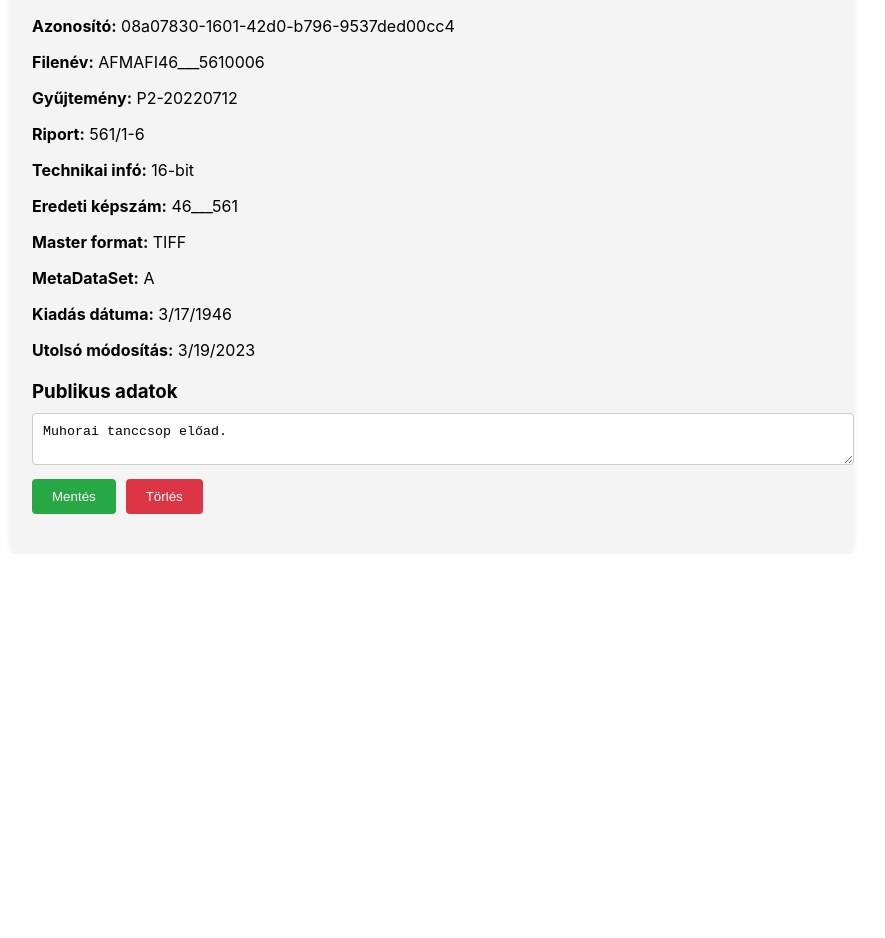
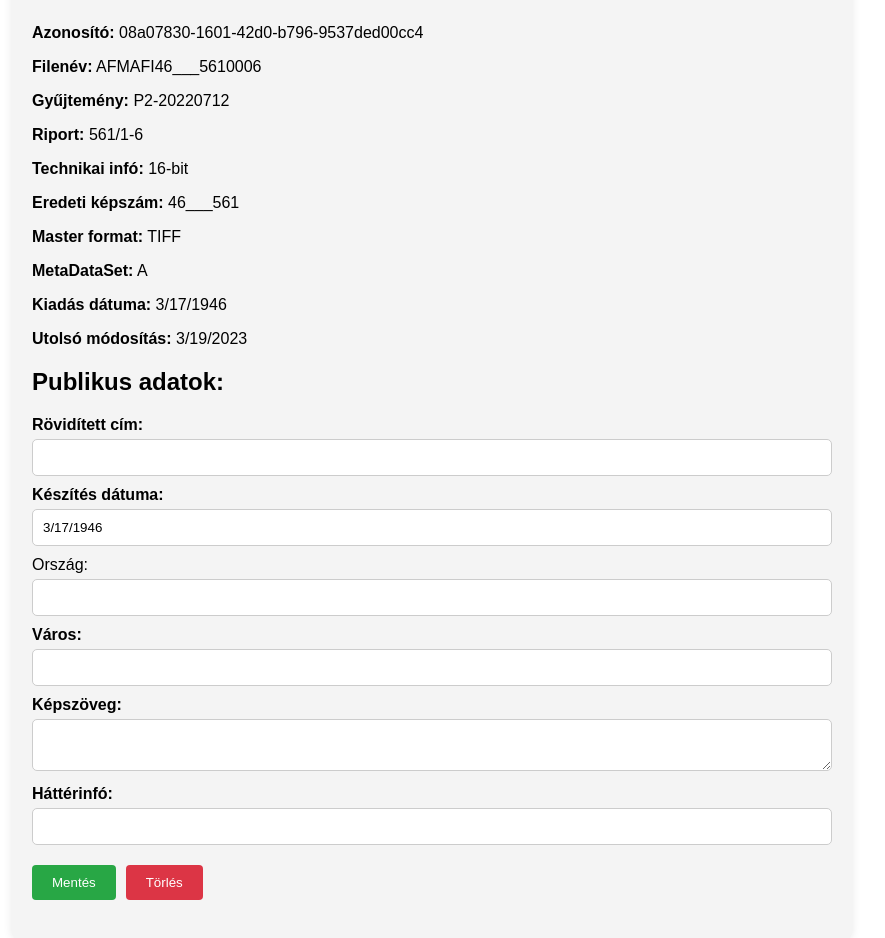
Before and after one commit to Sati94/imageDisplay, a React (Create React App) app in the folder image-browser/: page /image/08a07830-1601-42d0-b796-9537ded00cc4 in a window 1280 px wide. Shown: the part 987-1925 px from the top of the page, without its empty margins (208-1093 px from the left). Before the commit the page ends 1541 px from the top, so only its background shows below. Built offline with nearby package versions, Linux system fonts and the light colour scheme.

Commit message:
add fetches, reafctored css

```diff
--- a/image-browser/src/App.css
+++ b/image-browser/src/App.css
@@ -1,3 +1,7 @@
+* {
+  font-family: Arial, Helvetica, sans-serif;
+}
+
 .App {
   text-align: center;
 }
--- a/image-browser/src/Components/ImageDetails/ImageDetails.css
+++ b/image-browser/src/Components/ImageDetails/ImageDetails.css
@@ -55,6 +55,7 @@ textarea {
 .save-button,
 .delete-button {
     margin-right: 10px;
+    margin-top: 10px;
     padding: 10px 20px;
     border: none;
     border-radius: 4px;
@@ -78,3 +79,14 @@ textarea {
 .delete-button:hover {
     background-color: #c82333;
 }
+
+.public-data input[type="text"],
+.public-data textarea {
+    width: 100%;
+    padding: 10px;
+    margin-top: 5px;
+    margin-bottom: 10px;
+    border: 1px solid #ccc;
+    border-radius: 5px;
+    box-sizing: border-box;
+}
--- a/image-browser/src/Components/ImageDetails/ImageDetails.jsx
+++ b/image-browser/src/Components/ImageDetails/ImageDetails.jsx
@@ -2,7 +2,7 @@ import React from 'react'
 import "./ImageDetails.css"
 import img from "../Asserts/Images/img.png"
 import data from "../Asserts/data.json"
-import { useEffect, useState } from 'react'
+import { useState } from 'react'
 import { useParams, useNavigate } from 'react-router-dom'
 
 
@@ -11,6 +11,24 @@ const ImageDetails = () => {
     const { id } = useParams();
     const navigate = useNavigate();
     const image = data.response.docs.find((img) => img.id === id);
+
+    const [formData, setFormData] = useState({
+        country: image ? image.country : '',
+        date: image ? new Date(image.createDate_dt).toLocaleDateString() : '',
+        shortTitle: image ? image.shortTitle || '' : '',
+        city: image ? image.city || '' : '',
+        imageText: image ? image.imageText || '' : '',
+        backgroundInfo: image ? image.backgroundInfo || '' : ''
+    });
+
+    const handleInputChange = (e) => {
+        const { name, value } = e.target;
+        setFormData((prevData) => ({
+            ...prevData,
+            [name]: value
+        }));
+    };
+
     if (!image) {
         return <div>Image not found</div>;
     }
@@ -19,13 +37,53 @@ const ImageDetails = () => {
         navigate('/');
     };
 
+    const handleSave = async () => {
+        try {
+            const response = await fetch('API__SAVE_ENDPOINT', {
+                method: 'POST',
+                headers: {
+                    'Content-Type': 'application/json'
+                },
+                body: JSON.stringify({
+                    id: image.id,
+                    ...formData
+                })
+            });
+            if (!response.ok) {
+                throw new Error('Error saving data');
+            }
+            alert('Data saved successfully');
+        }
+        catch (error) {
+            console.error('Error saving data:', error);
+            alert('Failed to save data');
+        }
+    }
+    const handleDelete = async () => {
+        try {
+            const response = await fetch(`API_DELETE_ENDPOINT/${image.id}`, {
+                method: 'DELETE'
+            });
+            if (!response.ok) {
+                throw new Error('Error deleting data');
+            }
+            alert('Image deleted successfully');
+            setTimeout(() => {
+                navigate('/');
+            }, 2000); //Visszavisz a '/' oldalra 2 másodperc múlva
+        } catch (error) {
+            console.error('Error deleting data:', error);
+            alert('Failed to delete data');
+        }
+    };
+
     return (
         <div className="image-detail">
             <button onClick={handleBack} className="back-button">Back to List</button>
             <h2>{image.description_str}</h2>
             <img src={img} alt={image.description_str} className="large-image" />
             <div className="meta-data">
-                <h3>Metaadatok</h3>
+                <h2>Metaadatok:</h2>
                 <p><strong>Azonosító:</strong> {image.id}</p>
                 <p><strong>Filenév:</strong> {image.filename_str[0]}</p>
                 <p><strong>Gyűjtemény:</strong> {image.coll_str[0]}</p>
@@ -38,10 +96,56 @@ const ImageDetails = () => {
                 <p><strong>Utolsó módosítás:</strong> {new Date(image.harvestDate_dt).toLocaleDateString()}</p>
             </div>
             <div className="public-data">
-                <h3>Publikus adatok</h3>
-                <textarea defaultValue={image.description_str} />
-                <button className="save-button">Mentés</button>
-                <button className="delete-button">Törlés</button>
+                <h2>Publikus adatok:</h2>
+                <label><strong>Rövidített cím:</strong>
+                    <input
+                        type="text"
+                        name="shortTitle"
+                        value={formData.shortTitle}
+                        onChange={handleInputChange}
+                    />
+                </label>
+                <label><strong>Készítés dátuma:</strong>
+                    <input
+                        type="text"
+                        name="date"
+                        value={formData.date}
+                        onChange={handleInputChange}
+                    />
+                </label>
+                <label><storng>Ország:</storng>
+                    <input
+                        type="text"
+                        name="country"
+                        value={formData.country}
+                        onChange={handleInputChange}
+                    />
+                </label>
+                <label><strong>Város:</strong>
+                    <input
+                        type="text"
+                        name="city"
+                        value={formData.city}
+                        onChange={handleInputChange}
+                    />
+                </label>
+                <label><strong>Képszöveg:</strong>
+                    <textarea
+                        name="imageText"
+                        value={formData.imageText}
+                        onChange={handleInputChange}
+                    />
+                </label>
+                <label><strong>Háttérinfó:</strong>
+                    <input
+                        type="text"
+                        name="backgroundInfo"
+                        value={formData.backgroundInfo}
+                        onChange={handleInputChange}
+                    />
+                </label>
+                <button onClick={handleSave} className="save-button">Mentés</button>
+                <button onClick={handleDelete} className="delete-button">Törlés</button>
             </div>
         </div>
     );
```
